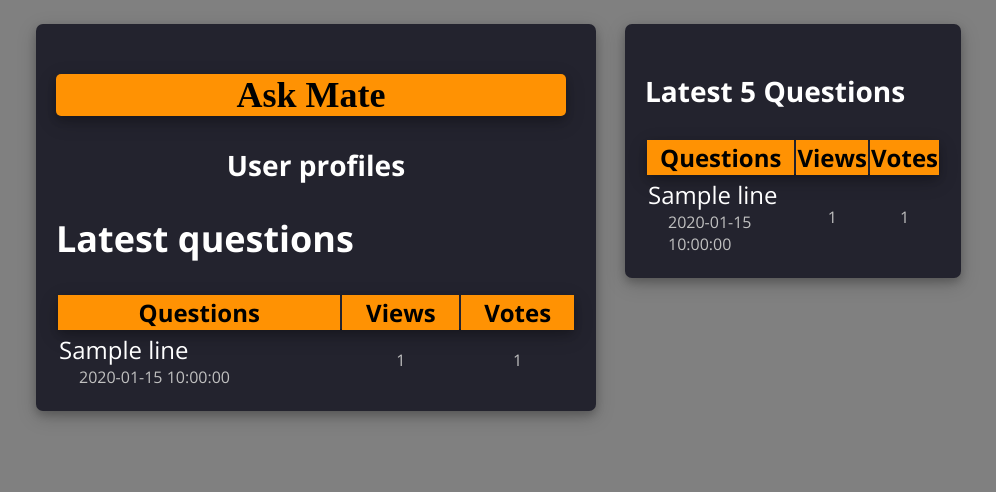
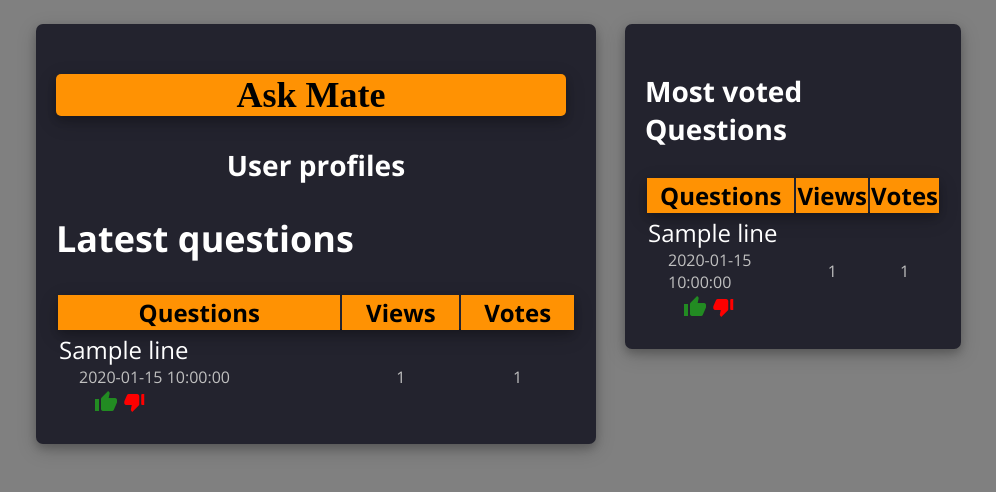
Before and after one commit to radoi-razvan/ask-mate, a Flask app: template templates/home.html in a window 1280 px wide. Shown: the part 50-542 px from the top of the page, without its empty margins (214-1210 px from the left). Run offline with Flask 2, Linux system fonts and the light colour scheme; the template is opened without the code that fills it: most values are stand-ins (such as "Sample title", 1, 10 or a date in 2020).

Commit message:
[matei][razvan] little touches

```diff
--- a/server.py
+++ b/server.py
@@ -15,7 +15,7 @@ app.secret_key = b'_5#y2L"F4Q8z\n\xec]/'
 
 @app.route("/")
 def route_home():
-    questions_data = data_handler.get_data_sorted()
+    questions_data = data_handler.sort_questions("vote_number", "desc")
     if "username" in session:
         username = session["username"]
         user_id = session["user_id"]
--- a/templates/home.html
+++ b/templates/home.html
@@ -31,7 +31,17 @@
                 </thead>
                 <tbody style="color: white">
                     {% for line in questions_data %}
-                        <td ><a href="{{ url_for('route_question',question_id=line.id) }}">{{ line.title }}</a><p class="small-text">{{ line.submission_time }}</p></td>
+                        <td>
+                            <a href="{{ url_for('route_question',question_id=line.id) }}">{{ line.title }}</a>
+                            <p class="small-text">{{ line.submission_time }}</p>
+                            <p style="display: inline-block" class="small-text" >
+                                <a style="margin-left: 15px" href="{{ url_for('vote_up_question_route', question_id=line.id) }}">
+                                    <span class="material-icons" style="color:forestgreen;">thumb_up</span>
+                                </a>
+                                <a href="{{ url_for('vote_down_question_route', question_id=line.id) }}">
+                                    <span class="material-icons" style="color:red;">thumb_down_alt</span>
+                                </a><br>
+                        </td>
 
                         <td class="table-items">{{ line.view_number }}</td>
                         <td class="table-items">{{ line.vote_number }}</td>
@@ -44,7 +54,7 @@
         </div>
         <div style="display: inline-block; margin-left: 5px; margin-bottom: auto;width: 30%; position: absolute; padding: 0">
             <div class="body-header" style="height: 50%">
-                <h3 style="color:white;">Latest 5 Questions</h3>
+                <h3 style="color:white;">Most voted Questions</h3>
                     <table style="width: 100%;">
                     <thead>
                         <tr class="title-sign">
@@ -55,8 +65,18 @@
                     </thead>
                     <tbody style="color: white">
                         {% for line in questions_data %}
-                            <td ><a href="{{ url_for('route_question',question_id=line.id) }}">{{ line.title }}</a><p class="small-text">{{ line.submission_time }}</p></td>
-
+                            <td >
+                                <a href="{{ url_for('route_question',question_id=line.id) }}">{{ line.title }}</a>
+                                <p class="small-text">{{ line.submission_time }}</p>
+                                <p style="display: inline-block" class="small-text">
+                                    <a style="margin-left: 15px" href="{{ url_for('vote_up_question_route', question_id=line.id) }}">
+                                        <span class="material-icons" style="color:forestgreen;">thumb_up</span>
+                                    </a>
+                                    <a href="{{ url_for('vote_down_question_route', question_id=line.id) }}">
+                                        <span class="material-icons" style="color:red;">thumb_down_alt</span>
+                                    </a><br>
+                                </p>
+                            </td>
                             <td class="table-items">{{ line.view_number }}</td>
                             <td class="table-items">{{ line.vote_number }}</td>
 
```
Also changed, not shown: templates/question.html (+8 -0 lines).
